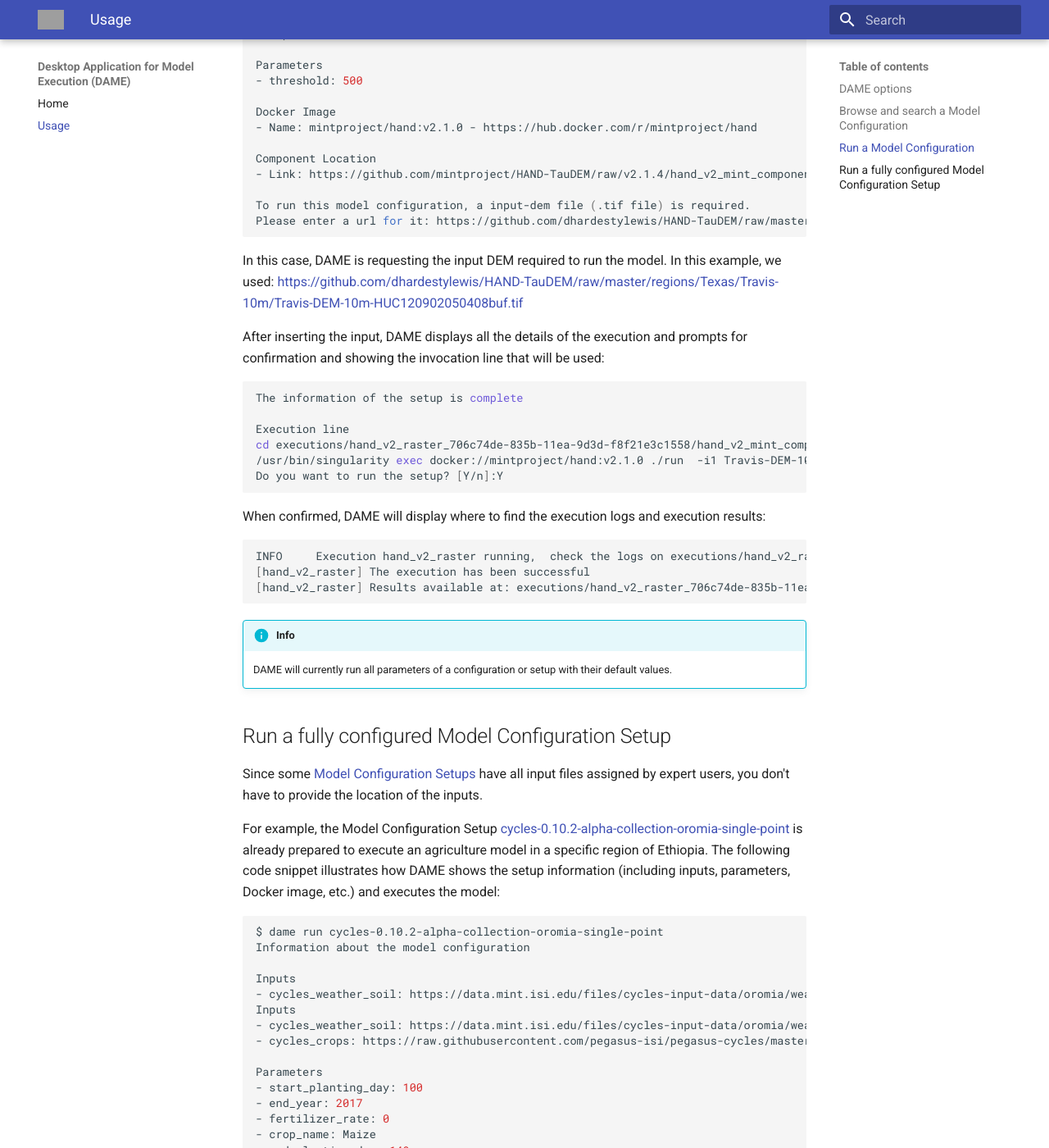
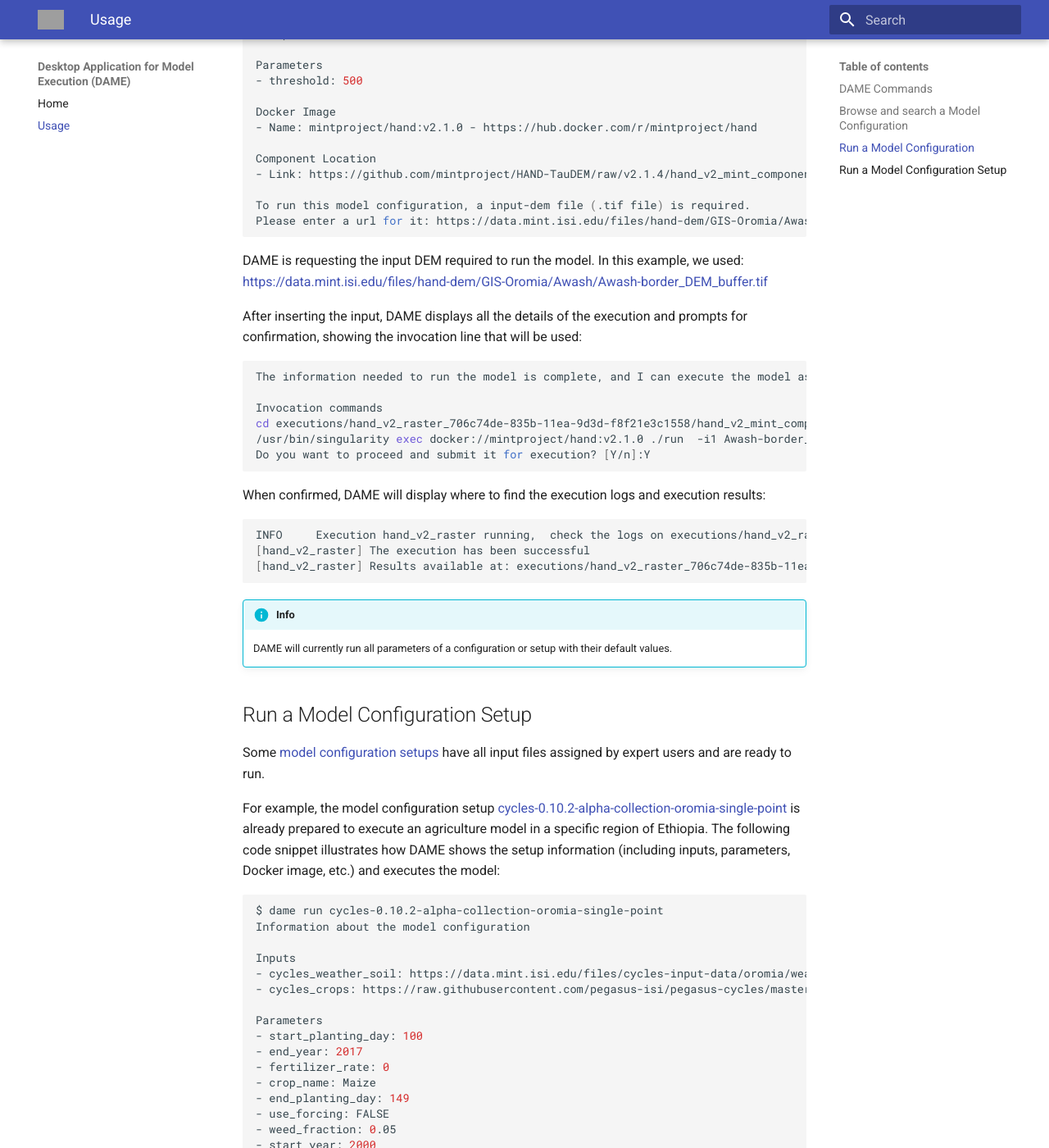
Before and after one commit to mintproject/dame_cli, an MkDocs documentation site: the page built from docs/usage.md, in a window 1280 px wide and 1400 px high, scrolled down 1405 px. Shown: the whole window at 82% size. Built offline with MkDocs 1.6.1 and Material for MkDocs 9.7.7, drawn with Linux system fonts in a browser that asks for light colours; some of the changed text lies outside the part shown; grey boxes are pictures that could not be loaded.

Commit message:
updates to documenation

````diff
--- a/docs/usage.md
+++ b/docs/usage.md
@@ -1,11 +1,11 @@
 # Usage
 
-DAME was designed to test and run the different models available for execution in the [MINT model catalog](https://models.mint.isi.edu). We distinguish [model configurations](https://mintproject.readthedocs.io/en/latest/modelcatalog/#model-configuration), which allow for users to select the files needed in the execution; and  [model configuration setups](https://mintproject.readthedocs.io/en/latest/modelcatalog/#model-configuration-setup), which are already prepared with default files and parameters to run.
+DAME was designed to test and run the different models available for execution in [MINT](https://models.mint.isi.edu). We distinguish [model configurations](https://mintproject.readthedocs.io/en/latest/modelcatalog/#model-configuration), which allow for users to select the files needed in the execution; and  [model configuration setups](https://mintproject.readthedocs.io/en/latest/modelcatalog/#model-configuration-setup), which are already prepared with default files and parameters to run.
 
 !!! warning
     DAME will download the Docker images and files required for each execution. This may take a while if the files or Docker image selected have a considerable size.
 
-## DAME options
+## DAME Commands
 
 Type: `dame --help` to show the list of available commands:
 ```bash
@@ -23,14 +23,13 @@ Commands:
 
 ## Browse and search a Model Configuration
 
-To explore the models in MINT Model Catalog. You can go to the website [https://models.mint.isi.edu/](https://models.mint.isi.edu) or type:
+To explore a list of available models and their metadata, you can go to the website [https://models.mint.isi.edu/](https://models.mint.isi.edu) or type:
 
 ```bash
 $ dame browse
 ```
 
-
-Select the [Model Configuration](https://mintproject.readthedocs.io/en/latest/modelcatalog/#model-configuration) or the [Model Configuration Setup](https://mintproject.readthedocs.io/en/latest/modelcatalog/#model-configuration-setup) to run
+and select the [model configuration](https://mintproject.readthedocs.io/en/latest/modelcatalog/#model-configuration) or the [model configuration setup](https://mintproject.readthedocs.io/en/latest/modelcatalog/#model-configuration-setup) you would like to run.
 
 
 ## Run a Model Configuration
@@ -50,7 +49,7 @@ Dame response:
 ```bash
 Information about the model configuration
 
-nputs
+Inputs
 - input-dem: No information
 
 Parameters
@@ -63,20 +62,20 @@ Component Location
 - Link: https://github.com/mintproject/HAND-TauDEM/raw/v2.1.4/hand_v2_mint_component.zip
 
 To run this model configuration, a input-dem file (.tif file) is required.
-Please enter a url for it: https://github.com/dhardestylewis/HAND-TauDEM/raw/master/regions/Texas/Travis-10m/Travis-DEM-10m-HUC120902050408buf.tif
+Please enter a url for it: https://data.mint.isi.edu/files/hand-dem/GIS-Oromia/Awash/Awash-border_DEM_buffer.tif
 ```
 
-In this case, DAME is requesting the input DEM required to run the model. In this example, we used: [https://github.com/dhardestylewis/HAND-TauDEM/raw/master/regions/Texas/Travis-10m/Travis-DEM-10m-HUC120902050408buf.tif](https://github.com/dhardestylewis/HAND-TauDEM/raw/master/regions/Texas/Travis-10m/Travis-DEM-10m-HUC120902050408buf.tif)
+DAME is requesting the input DEM required to run the model. In this example, we used: [https://data.mint.isi.edu/files/hand-dem/GIS-Oromia/Awash/Awash-border_DEM_buffer.tif](https://data.mint.isi.edu/files/hand-dem/GIS-Oromia/Awash/Awash-border_DEM_buffer.tif)
 
-After inserting the input, DAME displays all the details of the execution and prompts for confirmation and showing the invocation line that will be used:
+After inserting the input, DAME displays all the details of the execution and prompts for confirmation, showing the invocation line that will be used:
 
 ```bash
-The information of the setup is complete
+The information needed to run the model is complete, and I can execute the model as follows:
 
-Execution line
+Invocation commands
 cd executions/hand_v2_raster_706c74de-835b-11ea-9d3d-f8f21e3c1558/hand_v2_mint_component/src
-/usr/bin/singularity exec docker://mintproject/hand:v2.1.0 ./run  -i1 Travis-DEM-10m-HUC120902050408buf.tif  -o1 distance-down.tif -o3 shape.shp -o4 geojson.json -o2 distance-down-raster.tif  -p1 500
-Do you want to run the setup? [Y/n]:Y
+/usr/bin/singularity exec docker://mintproject/hand:v2.1.0 ./run  -i1 Awash-border_DEM_buffer.tif  -o1 distance-down.tif -o3 shape.shp -o4 geojson.json -o2 distance-down-raster.tif  -p1 500
+Do you want to proceed and submit it for execution? [Y/n]:Y
 ```
 When confirmed, DAME will display where to find the execution logs and execution results:
 
@@ -89,18 +88,16 @@ INFO     Execution hand_v2_raster running,  check the logs on executions/hand_v2
 !!! info
     DAME will currently run all parameters of a configuration or setup with their default values.
 
-## Run a fully configured Model Configuration Setup
+## Run a Model Configuration Setup
 
-Since some [Model Configuration Setups](https://mintproject.readthedocs.io/en/latest/modelcatalog/#model-configuration-setup) have all input files assigned by expert users, you don't have to provide the location of the inputs.
+Some [model configuration setups](https://mintproject.readthedocs.io/en/latest/modelcatalog/#model-configuration-setup) have all input files assigned by expert users and are ready to run.
 
-For example, the Model Configuration Setup [cycles-0.10.2-alpha-collection-oromia-single-point](https://models.mint.isi.edu/models/explore/CYCLES/cycles_v0.10.2_alpha/cycles-0.10.2-alpha-collection/cycles-0.10.2-alpha-collection-oromia-single-point) is already prepared to execute an agriculture model in a specific region of Ethiopia. The following code snippet illustrates how DAME shows the setup information (including inputs, parameters, Docker image, etc.) and executes the model:
+For example, the model configuration setup [cycles-0.10.2-alpha-collection-oromia-single-point](https://models.mint.isi.edu/models/explore/CYCLES/cycles_v0.10.2_alpha/cycles-0.10.2-alpha-collection/cycles-0.10.2-alpha-collection-oromia-single-point) is already prepared to execute an agriculture model in a specific region of Ethiopia. The following code snippet illustrates how DAME shows the setup information (including inputs, parameters, Docker image, etc.) and executes the model:
 
 ``` bash
 $ dame run cycles-0.10.2-alpha-collection-oromia-single-point
 Information about the model configuration
 
-Inputs
-- cycles_weather_soil: https://data.mint.isi.edu/files/cycles-input-data/oromia/weather-soil/Arsi_Amigna_7.884865046N_40Information about the model configuration
 Inputs
 - cycles_weather_soil: https://data.mint.isi.edu/files/cycles-input-data/oromia/weather-soil/Arsi_Amigna_7.884865046N_40.19527054E.zip
 - cycles_crops: https://raw.githubusercontent.com/pegasus-isi/pegasus-cycles/master/data/crops.crop
@@ -122,16 +119,16 @@ Component Location
 - Link: https://github.com/mintproject/MINT-WorkflowDomain/raw/master/WINGSWorkflowComponents/cycles-0.10.2-alpha-collection/cycles-0.10.2-alpha-collection.zip
 The information of the setup is complete
 
-Execution line
+Invocation Commands:
 cd executions/cycles-0.10.2-alpha-collection-oromia-single-point_4139f83c-835e-11ea-a111-f8f21e3c1558/cycles-0.10.2-alpha-collection/src
 /usr/bin/singularity exec docker://mintproject/cycles:0.10.2-alpha ./run  -i1 Arsi_Amigna_7.884865046N_40.19527054E.zip
 -i2 crops.crop  -o1 cycles_soilProfile.dat -o9 cycles_outputs.txt -o3 cycles_crop.dat -o5 cycles_season.dat -o2 cycles_som.dat -o8 cycles_water.dat -o4 cycles_nitrogen.dat -o7 cycles_weatherOutput.dat -o6 cycles_summary.dat  -p4 100 -p2 2017 -p6 0 -p3 Maize -p5 149 -p8 FALSE -p7 0.05 -p1 2000
-Do you want to run the setup? [Y/n]:
+Do you want to proceed and submit it for execution? [Y/n]:
 ```
 After typing `Y` (for Yes), DAME shows the execution status and where to find the results:
 
 ```bash
-Do you want to run the setup? [Y/n]: Y
+Do you want to proceed and submit it for execution? [Y/n]:Y
 root         INFO     Execution cycles-0.10.2-alpha-collection-oromia-single-point running,  check the logs on executions/cycles-0.10.2-alpha-collection-oromia-single-point_4139f83c-835e-11ea-a111-f8f21e3c1558/output.log
 [cycles-0.10.2-alpha-collection-oromia-single-point] The execution has been successful
 [cycles-0.10.2-alpha-collection-oromia-single-point] Results available at: executions/cycles-0.10.2-alpha-collection-oro
@@ -140,6 +137,6 @@ mia-single-point_4139f83c-835e-11ea-a111-f8f21e3c1558/cycles-0.10.2-alpha-collec
 
 
 !!! info
-    You can use the `--non-interactive` option (`dame run <id> --non-interactive`) if you want to directly run a prepared model configuration from the command line. This will work only if all inputs are completed in a setup.
+    You can use the `--non-interactive` option (`dame run <id> --non-interactive`) if you want to directly run a model configuration setup from the command line. This will work only if all inputs have been predefined in a model configuration setup.
 
 <!--[![asciicast](https://asciinema.org/a/ZhVn1dI5NBIzaaWGaIlD563Cj.svg)](https://asciinema.org/a/ZhVn1dI5NBIzaaWGaIlD563Cj)-->
````
Also changed, not shown: docs/index.md (+9 -5 lines).
